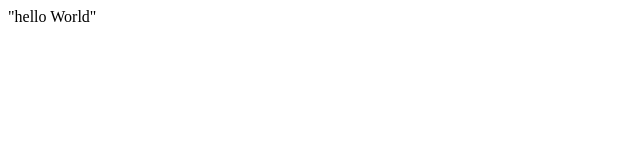
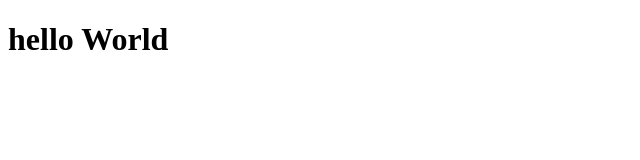
Before and after one commit to TENCAT/TENCAT.github.io, a plain HTML site: page index.html in a window 1280 px wide. Shown: the whole page, without its empty margins (0-640 px from the left). Drawn offline with Linux system fonts and the light colour scheme.

Commit message:
initial commit

```diff
--- a/index.html
+++ b/index.html
@@ -4,6 +4,6 @@
   <title>open source computers</title>
   </head>
   <body>
-    <p1>"hello World"</p1>
+    <h1>hello World</h1>
   </body>
 </html>
```
